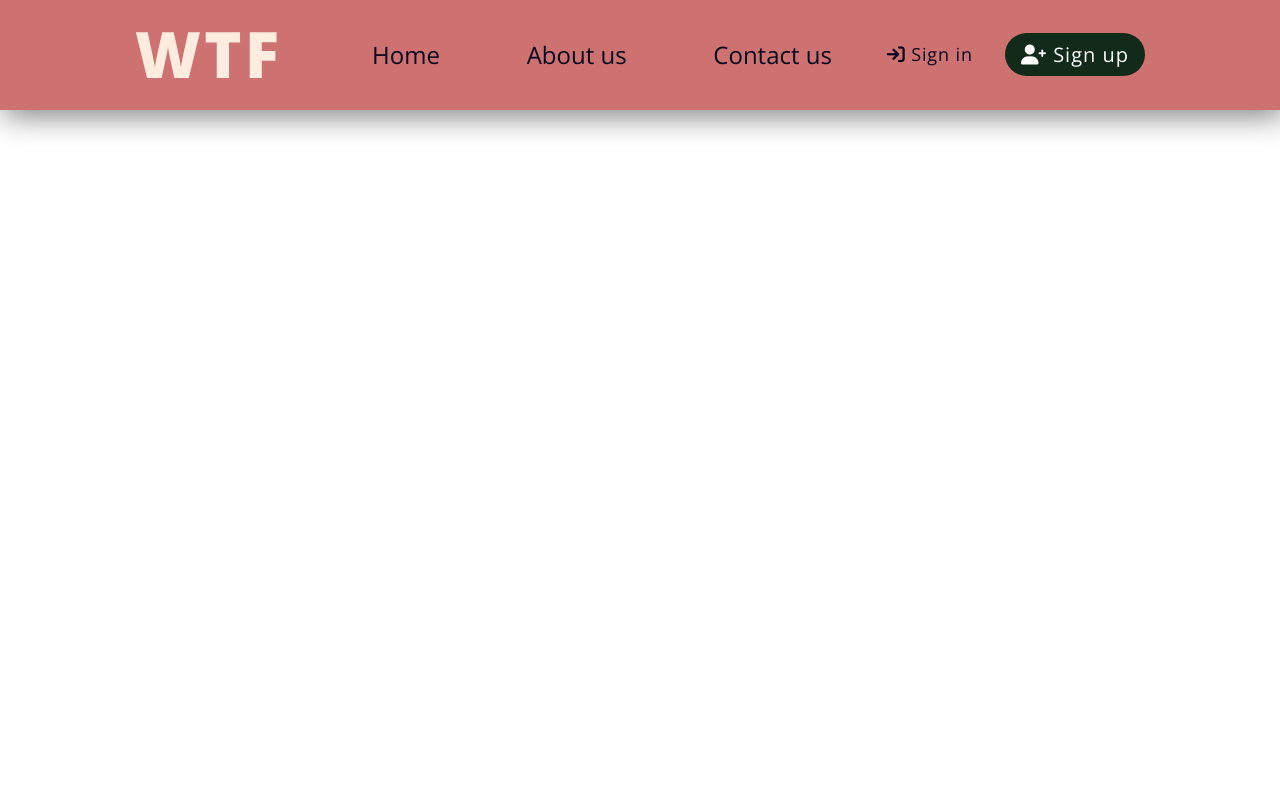
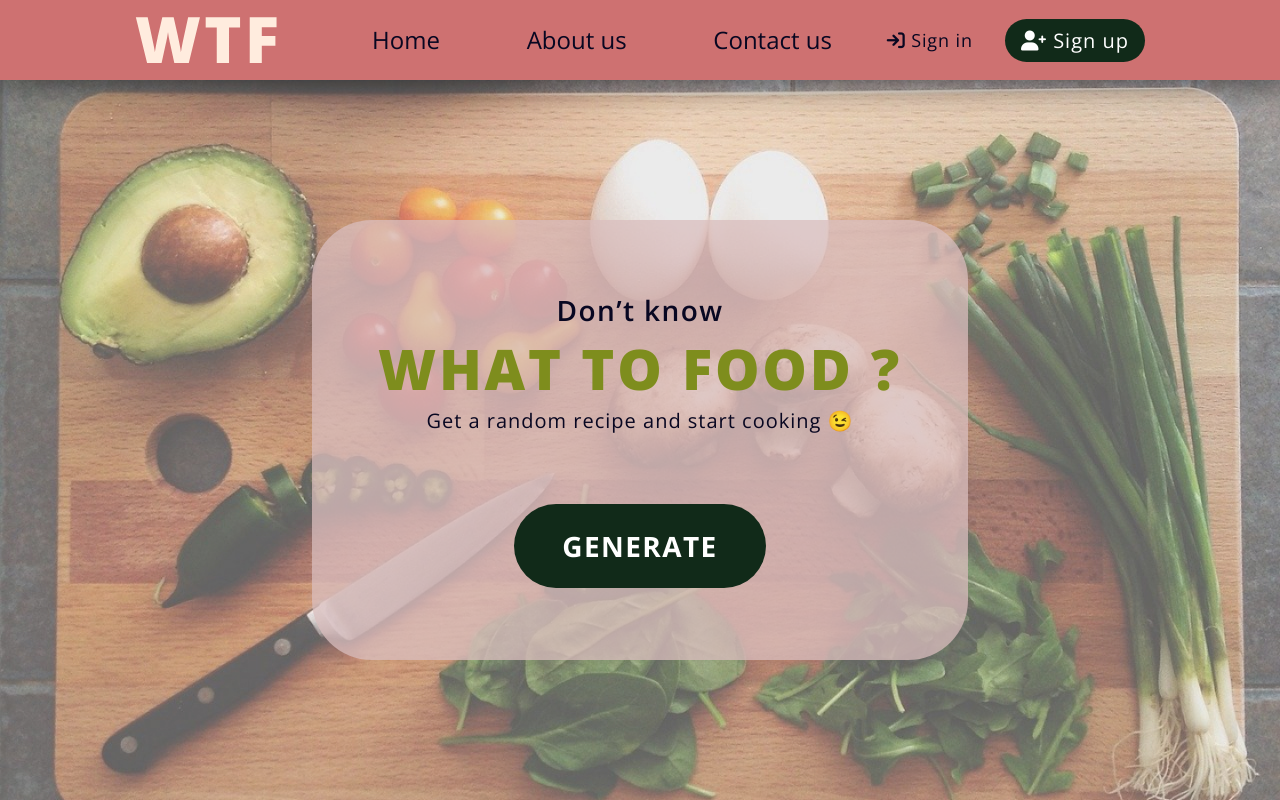
Before and after one commit to Mustapha-Smail/What-To-Food, a React (Create React App) app in the folder frontend/: page / in a window 1280 px wide. Built offline with nearby package versions, Linux system fonts and the light colour scheme.

Commit message:
:recycle: Refactor header in home page :recycle:

```diff
--- a/frontend/src/components/Header/Header.js
+++ b/frontend/src/components/Header/Header.js
@@ -21,11 +21,11 @@ const Header = () => {
     }
 
     return (
-        <section className="header section__padding">
-            <div className="header__content">
-                <div className="header__content-text">
+        <section className="header-section section__padding">
+            <div className="header-section__content">
+                <div className="header-section__content-text">
                     <p>Don’t know</p>
-                    <h1 className="header__headline">WHAT TO FOOD ?</h1>
+                    <h1 className="header-section__headline">WHAT TO FOOD ?</h1>
                     <p>Get a random recipe and start cooking 😉</p>
                 </div>
                 <button
--- a/frontend/src/components/Header/header.css
+++ b/frontend/src/components/Header/header.css
@@ -1,19 +1,17 @@
-/* Main */
-
-.header {
-  min-height: 90vh;
-  /* background: url('images/header-image.jpg') no-repeat center center/cover; */
+/* Header */
+.header-section {
+  height: 90vh;
   display: flex;
   justify-content: center;
   align-items: center;
 }
 
-.header__content {
+.header-section__content {
   background: rgb(218, 190, 190, 0.75);
   border-radius: 60px;
 
-  width: 50%;
-  min-height: 50vh;
+  width: 65%;
+  min-height: 55vh;
 
   display: flex;
   flex-direction: column;
@@ -21,35 +19,39 @@
   justify-content: space-evenly;
 }
 
-.header__content .header__content-text {
+.header-section__content-text {
   display: flex;
   flex-direction: column;
   align-items: center;
+  gap: 0.2rem;
 
-  gap: 0.2rem;
+  padding-left: 1rem;
+  padding-right: 1rem;
+
+  text-align: center;
 }
 
-.header__content-text p:first-child {
+.header-section__content-text p:first-child {
   font-family: var(--font-family);
+  font-weight: var(--ff-semi-bold);
   font-size: 28px;
   line-height: 36px;
   letter-spacing: 0.05em;
-
-  color: var(--clr-text);
 }
 
-.header__content-text .header__headline {
+.header-section__content-text .header-section__headline {
   font-family: var(--font-family);
-  font-weight: 900;
+  font-weight: var(--ff-extra-bold);
   font-size: 56px;
   line-height: 75px;
   letter-spacing: 0.05em;
 
-  color: #c47a0b;
+  color: var(--color-text-header);
 }
 
-.header__content-text p:last-child {
+.header-section__content-text p:last-child {
   font-family: var(--font-family);
+  font-weight: var(--ff-regular);
   font-size: 20px;
   line-height: 24px;
   letter-spacing: 0.05em;
@@ -57,20 +59,21 @@
   color: var(--clr-text);
 }
 
-.header__content .generate-btn {
+.header-section__content .generate-btn {
   padding: 1.5rem 3rem;
 
-  background-color: var(--clr-secondary);
+  background-color: var(--color-secondary);
   border-radius: 200px;
 
   font-family: var(--font-family);
-  font-weight: bold;
+  font-weight: var(--ff-bold);
   font-size: 28px;
   line-height: 36px;
   letter-spacing: 0.05em;
 
-  color: #ffffff;
+  color: var(--color-text-outline);
 
   border: none;
   outline: none;
+  cursor: pointer;
 }
--- a/frontend/src/components/Navbar/navbar.css
+++ b/frontend/src/components/Navbar/navbar.css
@@ -1,7 +1,7 @@
 /* Navbar */
 
 .nav {
-  min-height: 7vh;
+  height: 10vh;
 
   display: flex;
   justify-content: space-between;
@@ -98,7 +98,7 @@
   width: 100%;
   min-height: 300px;
   right: 0;
-  /* top: 65px; */
+  top: -8px;
 
   border-radius: 0px 0px 20px 20px;
   background-color: var(--color-primary);
--- a/frontend/src/index.css
+++ b/frontend/src/index.css
@@ -117,6 +117,10 @@ body {
   color: var(--color-text-primary);
 }
 
+.header {
+  background: url('/public/images/header-image.jpg') no-repeat center center/cover;
+}
+
 
 @media screen and (max-width: 1024px) {
   .section__padding {
--- a/frontend/src/screens/Home.js
+++ b/frontend/src/screens/Home.js
@@ -4,9 +4,10 @@ import { Navbar, Header } from '../components'
 
 const Home = () => {
     return (
-        <>
+        <header className="header">
             <Navbar />
-        </>
+            <Header />
+        </header>
     )
 }
 
```
